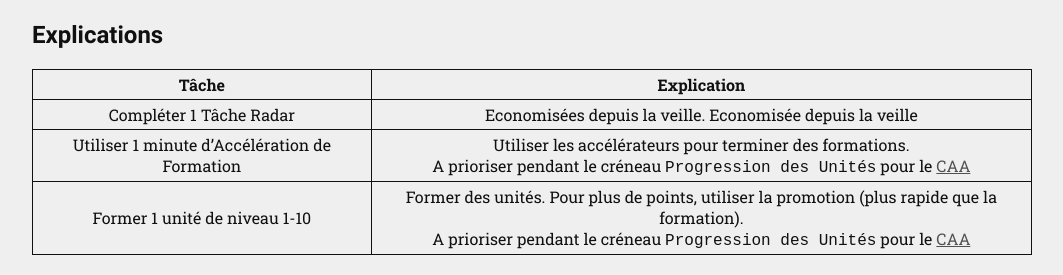
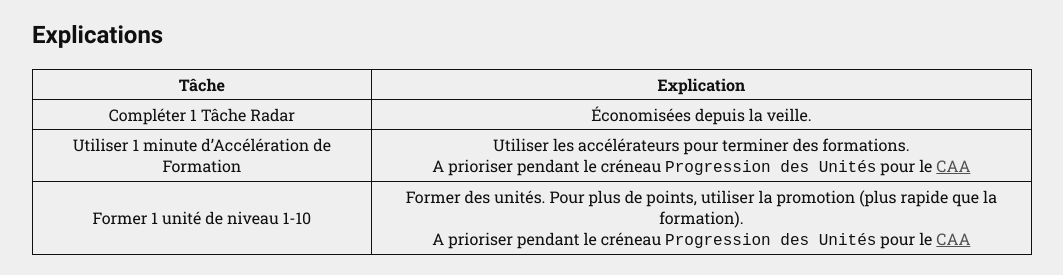
Before and after one commit to inmy-lw/inmy-lw.github.io, a Jekyll site: the page built from _posts/2025-11-09-vs-du-vendredi.md, in a window 1280 px wide. Shown: the part 1432-1707 px from the top of the page, without its empty margins (108-1171 px from the left). Built offline with Jekyll 4.4.1, drawn with Linux system fonts in a browser that asks for light colours.

Commit message:
VS du jeudi

```diff
--- a/_posts/2025-11-09-vs-du-vendredi.md
+++ b/_posts/2025-11-09-vs-du-vendredi.md
@@ -15,7 +15,7 @@ date:   2025-11-09 22:20:22 +0100
 
 |                     Tâche                     |                                                                                              Explication                                                                                               |
 |:---------------------------------------------:|:------------------------------------------------------------------------------------------------------------------------------------------------------------------------------------------------------:|
-|            Compléter 1 Tâche Radar            |                                            Economisées depuis la veille.                                                       Economisée depuis la veille                                             |
+|            Compléter 1 Tâche Radar            |                                                                                     Économisées depuis la veille.                                                                                      |
 | Utiliser 1 minute d'Accélération de Formation |                   Utiliser les accélérateurs pour terminer des formations.<br/>A prioriser pendant le créneau `Progression des Unités` pour le [CAA]({% post_url 2025-11-09-caa %})                    |
 |         Former 1 unité de niveau 1-10         | Former des unités. Pour plus de points, utiliser la promotion (plus rapide que la formation).<br/>A prioriser pendant le créneau `Progression des Unités` pour le [CAA]({% post_url 2025-11-09-caa %}) |
 
```
